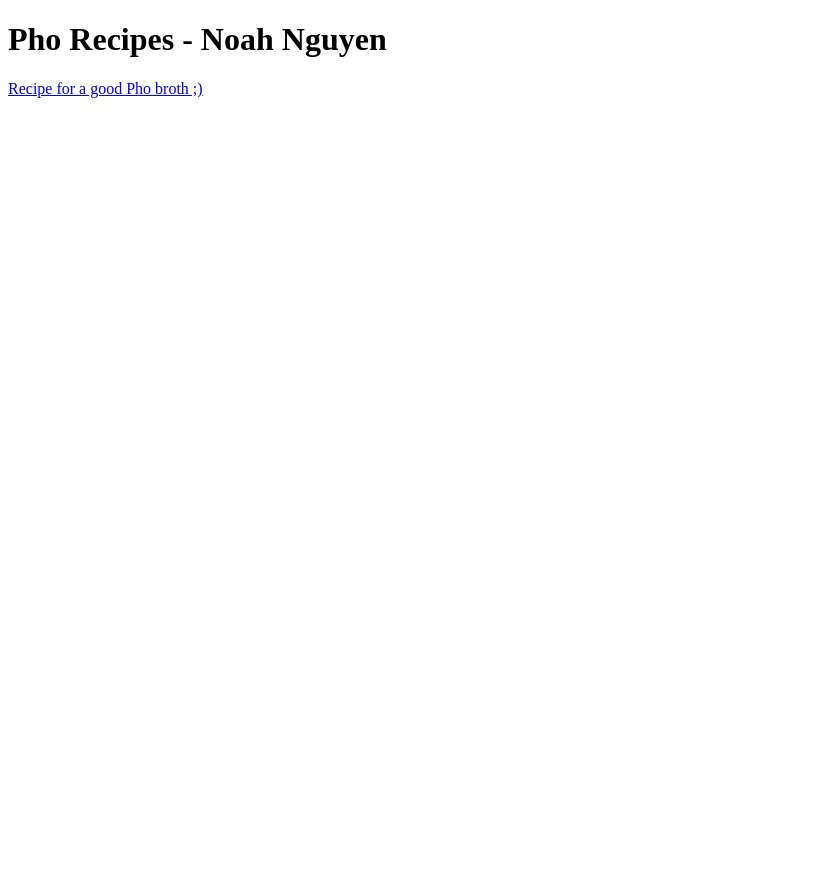
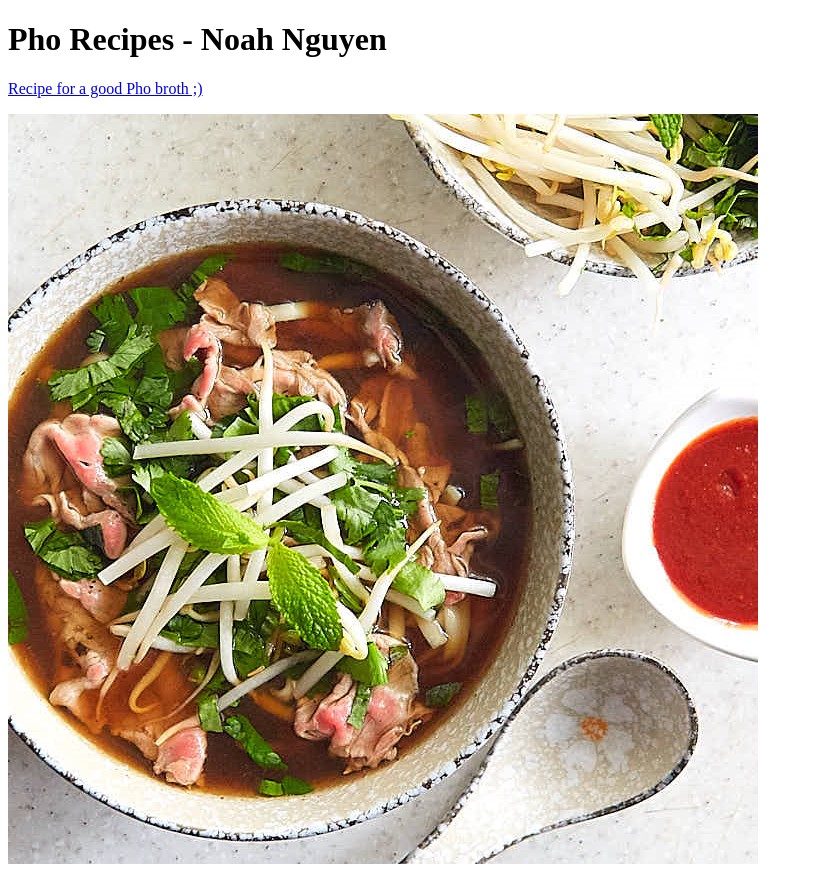
Before and after one commit to noahuw08/odin-recipes, a plain HTML site: page index.html in a window 1280 px wide. Shown: the whole page, without its empty margins (0-813 px from the left). Before the commit the page ends 800 px from the top, so only its background shows below. Drawn offline with Linux system fonts and the light colour scheme.

Commit message:
Add an image to the main page

```diff
--- a/index.html
+++ b/index.html
@@ -9,6 +9,8 @@
             Pho Recipes - Noah Nguyen
         </h1>
         <a href="recipes/pho.html">Recipe for a good Pho broth ;)</a>
+
+        <p><img src="phomain.jpg"></p>
     </body>
 
 </html>
```
Also changed, not shown: phomain.jpg (added).
